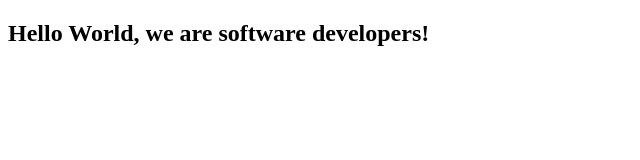
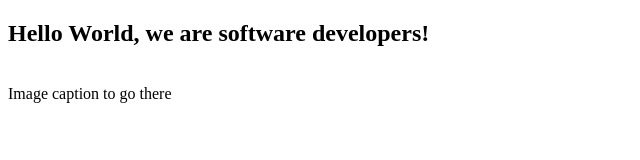
Before and after one commit to Rashad-Muntar/Emmanuel-Rashad, a plain HTML site: page index.html in a window 1280 px wide. Shown: the whole page, without its empty margins (0-640 px from the left). Drawn offline with Linux system fonts and the light colour scheme.

Commit message:
added div 'img-div', 'img' and 'fig-caption' tags

```diff
--- a/index.html
+++ b/index.html
@@ -9,7 +9,12 @@
   <body>
     <h2>Hello World, we are software developers!</h2>
     <main id = "main">
+      <div id = "img-div">
+        <img id ="image">
+        <figcaption id = "img-caption">Image caption to go there</figcaption>
 
+
+      </div>
 
     </main>
 
```
